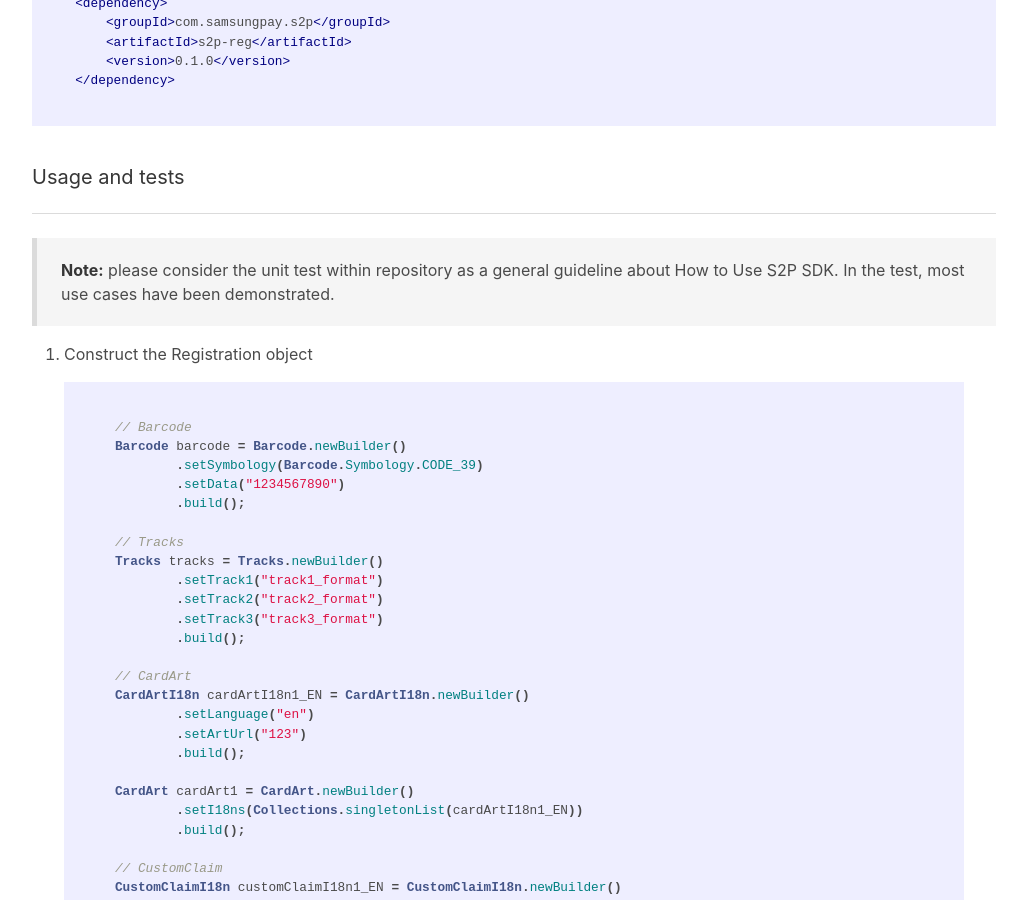
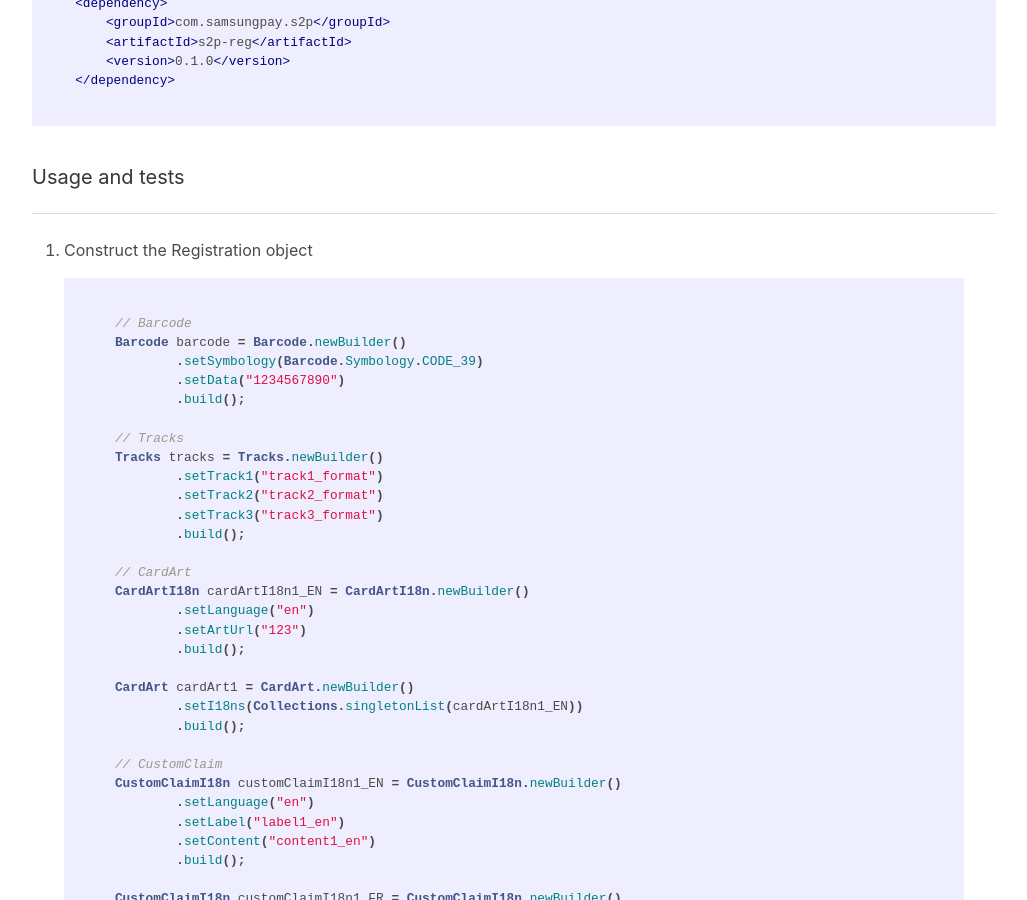
Before and after one commit to samsung-pay/sapi-doc, a Jekyll site: the page built from documentation/membership/sdks.md, in a window 1280 px wide and 900 px high, scrolled down 824 px. Shown: the whole window, without its empty margins (228-1255 px from the left). Built offline with Jekyll 4.4.1, drawn with Linux system fonts in a browser that asks for light colours.

Commit message:
Removed the note

```diff
--- a/documentation/membership/sdks.md
+++ b/documentation/membership/sdks.md
@@ -30,8 +30,6 @@ compile group: 'com.samsungpay.s2p', label: 's2p-reg', version: '0.1.0'
 <br>
 #### Usage and tests
 ---
-
-  >  **Note:** please consider the unit test within repository as a general guideline about How to Use S2P SDK. In the test, most use cases have been demonstrated.
 
 1. Construct the Registration object
 
```
